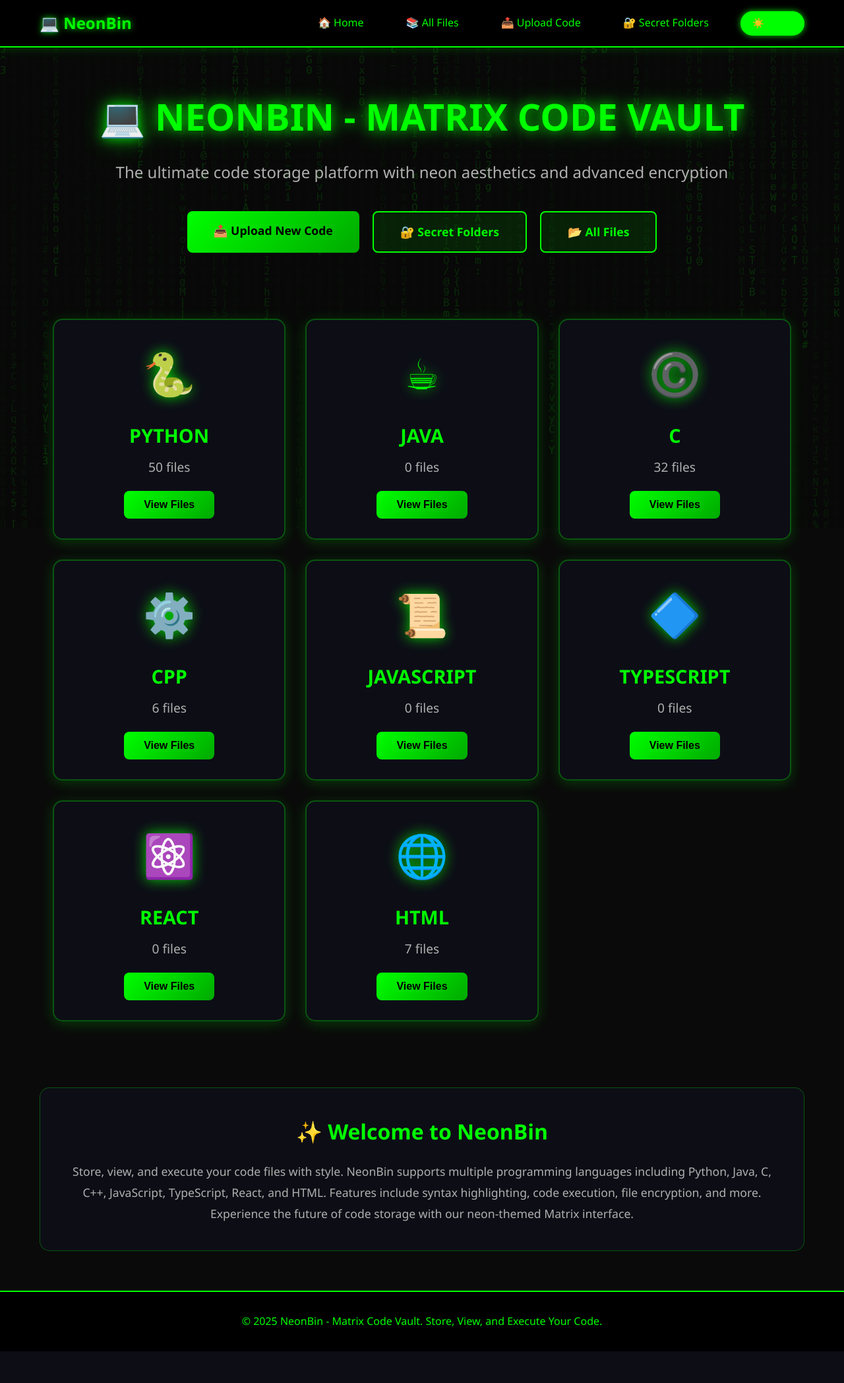
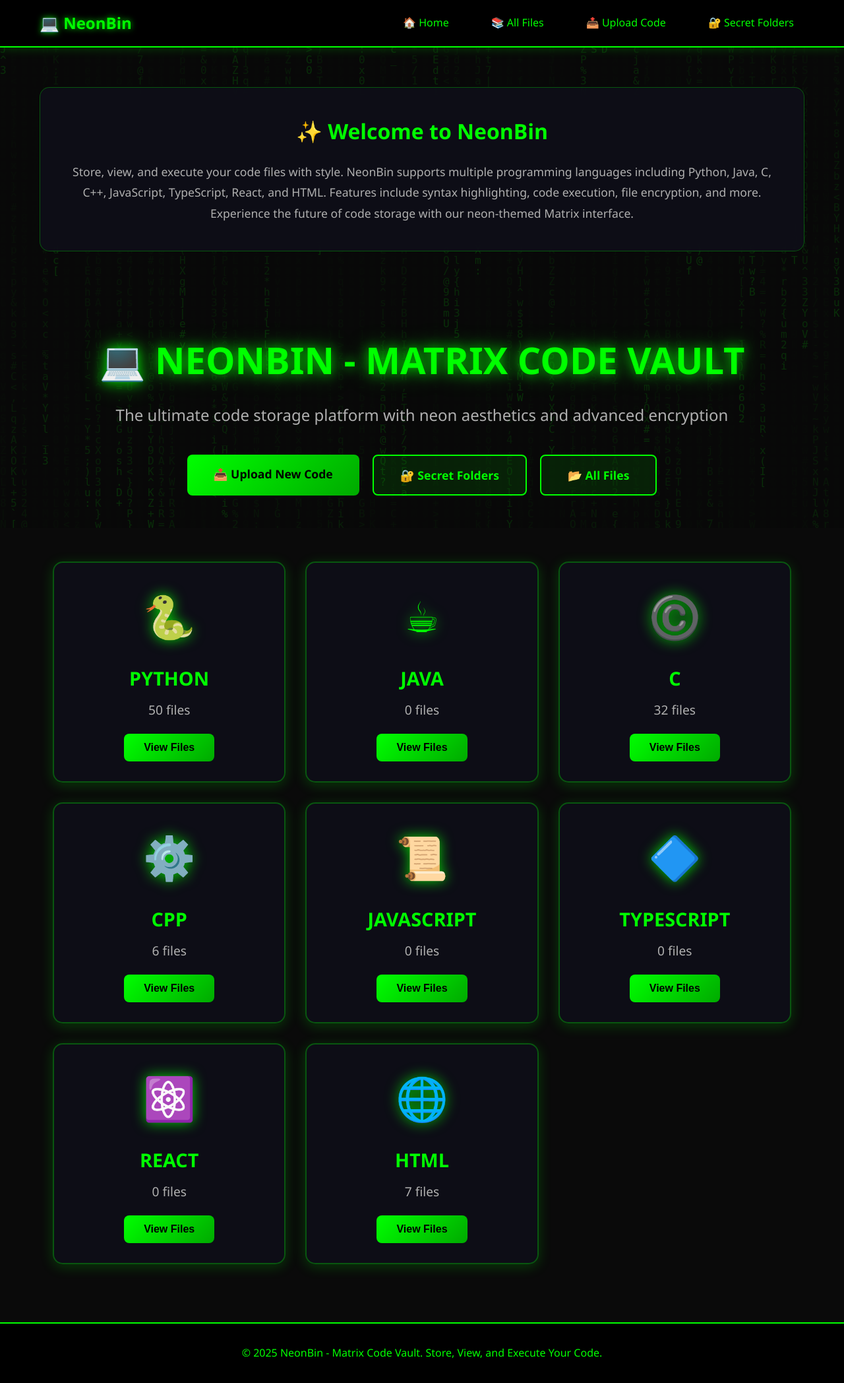
Before and after one commit to shield44-project/pastebins, a Flask app: page / in a window 1280 px wide. Shown: the whole page at 66% size. Before the commit the page ends 2048 px from the top, so only its background shows below. Run offline with Flask 3, Linux system fonts and the light colour scheme.

Commit message:
Fix upload error, move Welcome section to top, remove theme toggle
Co-authored-by: shield44 <80821792+shield44@users.noreply.github.com>

```diff
--- a/app.py
+++ b/app.py
@@ -450,6 +450,7 @@ def upload_files():
     metadata = load_code_metadata(language)
 
     uploaded_count = 0
+    errors = []
     for file in files:
         if file and file.filename:
             # Secure the filename
@@ -465,36 +466,49 @@ def upload_files():
 
             filepath = os.path.join(lang_dir, filename)
 
-            # Handle encryption if requested
-            if encrypt:
-                # Read file content
-                content = file.read().decode('utf-8')
-                encrypted_data = encrypt_content_with_password(content, password)
-                # Save encrypted data
-                with open(filepath + '.enc', 'w') as f:
-                    json.dump(encrypted_data, f)
-            else:
-                # Save the file normally
-                file.save(filepath)
+            try:
+                # Handle encryption if requested
+                if encrypt:
+                    # Read file content
+                    file.seek(0)  # Reset file pointer to the beginning
+                    content = file.read().decode('utf-8')
+                    encrypted_data = encrypt_content_with_password(content, password)
+                    # Save encrypted data
+                    with open(filepath + '.enc', 'w') as f:
+                        json.dump(encrypted_data, f)
+                else:
+                    # Save the file normally
+                    file.seek(0)  # Reset file pointer to the beginning
+                    file.save(filepath)
 
-            # Add to metadata
-            title = filename.rsplit('.', 1)[0].replace('_', ' ').title()
-            code_info = {
-                'title': title,
-                'description': f'Uploaded from file: {filename}',
-                'filename': filename,
-                'created_at': datetime.now().isoformat(),
-                'encrypted': encrypt,
-                'is_secret': is_secret
-            }
-            metadata.append(code_info)
-            uploaded_count += 1
+                # Add to metadata
+                title = filename.rsplit('.', 1)[0].replace('_', ' ').title()
+                code_info = {
+                    'title': title,
+                    'description': f'Uploaded from file: {filename}',
+                    'filename': filename,
+                    'created_at': datetime.now().isoformat(),
+                    'encrypted': encrypt,
+                    'is_secret': is_secret
+                }
+                metadata.append(code_info)
+                uploaded_count += 1
+            except UnicodeDecodeError as e:
+                errors.append(f"{filename}: File encoding error - must be UTF-8")
+                app.logger.error(f"Upload error for {filename}: {str(e)}")
+            except Exception as e:
+                errors.append(f"{filename}: {str(e)}")
+                app.logger.error(f"Upload error for {filename}: {str(e)}")
 
     # Save updated metadata
-    save_code_metadata(language, metadata)
+    if uploaded_count > 0:
+        save_code_metadata(language, metadata)
 
     if uploaded_count == 0:
-        return jsonify({'error': 'No valid files were uploaded'}), 400
+        error_msg = 'No valid files were uploaded'
+        if errors:
+            error_msg += '. Errors: ' + '; '.join(errors)
+        return jsonify({'error': error_msg}), 400
 
     return redirect(url_for('category', language=language))
 
--- a/templates/base.html
+++ b/templates/base.html
@@ -16,12 +16,6 @@
                 <li><a href="{{ url_for('all_files') }}">📚 All Files</a></li>
                 <li><a href="{{ url_for('upload_code') }}">📤 Upload Code</a></li>
                 <li><a href="{{ url_for('secret_folders') }}">🔐 Secret Folders</a></li>
-                <li>
-                    <button class="theme-toggle" id="themeToggle">
-                        <span id="themeIcon">🌙</span>
-                        <span id="themeText">Dark</span>
-                    </button>
-                </li>
             </ul>
         </div>
     </nav>
@@ -36,38 +30,6 @@
         </div>
     </footer>
 
-    <script>
-        // Theme toggle functionality
-        const themeToggle = document.getElementById('themeToggle');
-        const themeIcon = document.getElementById('themeIcon');
-        const themeText = document.getElementById('themeText');
-        const body = document.body;
-
-        // Load theme from localStorage
-        const currentTheme = localStorage.getItem('theme') || 'dark';
-        if (currentTheme === 'dark') {
-            body.classList.add('dark-theme');
-            themeIcon.textContent = '☀️';
-            themeText.textContent = 'Light';
-        }
-
-        // Toggle theme
-        themeToggle.addEventListener('click', () => {
-            body.classList.toggle('dark-theme');
-            const isDark = body.classList.contains('dark-theme');
-
-            if (isDark) {
-                themeIcon.textContent = '☀️';
-                themeText.textContent = 'Light';
-                localStorage.setItem('theme', 'dark');
-            } else {
-                themeIcon.textContent = '🌙';
-                themeText.textContent = 'Dark';
-                localStorage.setItem('theme', 'light');
-            }
-        });
-    </script>
-
     {% block extra_js %}{% endblock %}
 </body>
 </html>
--- a/templates/index.html
+++ b/templates/index.html
@@ -173,6 +173,15 @@
 {% endblock %}
 
 {% block content %}
+<div class="info-section">
+    <h2 class="info-title">✨ Welcome to NeonBin</h2>
+    <p class="info-text">
+        Store, view, and execute your code files with style. NeonBin supports multiple programming languages
+        including Python, Java, C, C++, JavaScript, TypeScript, React, and HTML. Features include syntax highlighting,
+        code execution, file encryption, and more. Experience the future of code storage with our neon-themed Matrix interface.
+    </p>
+</div>
+
 <div class="hero-section">
     <h1 class="hero-title">💻 NEONBIN - MATRIX CODE VAULT</h1>
     <p class="hero-subtitle">The ultimate code storage platform with neon aesthetics and advanced encryption</p>
@@ -206,15 +215,6 @@
     {% endfor %}
 </div>
 
-<div class="info-section">
-    <h2 class="info-title">✨ Welcome to NeonBin</h2>
-    <p class="info-text">
-        Store, view, and execute your code files with style. NeonBin supports multiple programming languages
-        including Python, Java, C, C++, JavaScript, TypeScript, React, and HTML. Features include syntax highlighting,
-        code execution, file encryption, and more. Experience the future of code storage with our neon-themed Matrix interface.
-    </p>
-</div>
-
 <!-- Matrix Rain Background Effect -->
 <script src="{{ url_for('static', filename='js/matrix-rain.js') }}"></script>
 {% endblock %}
```
